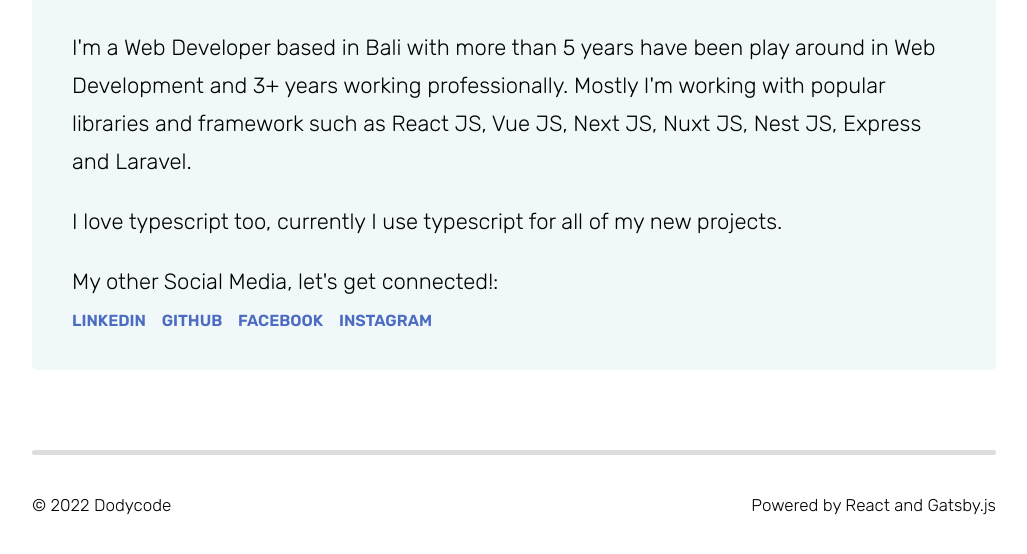
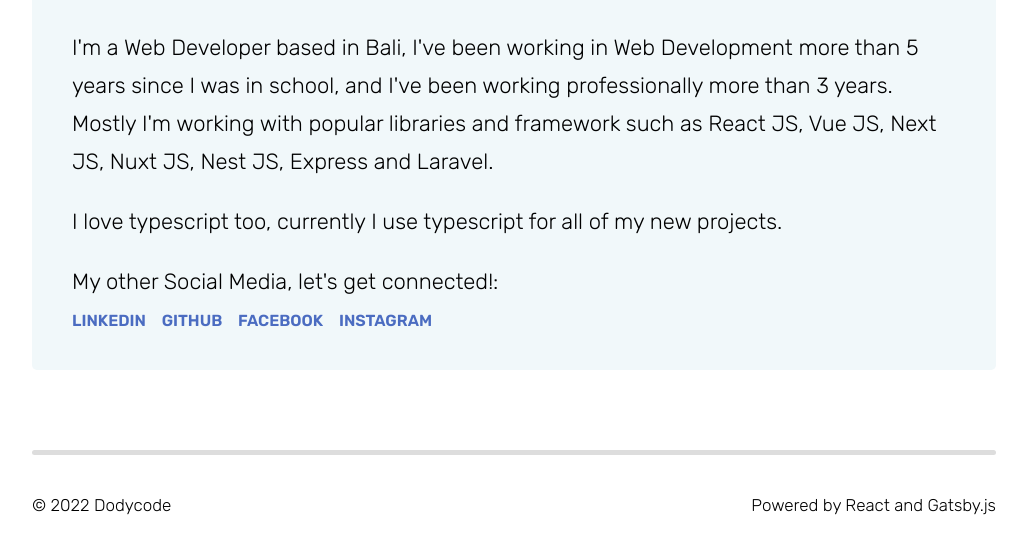
Before and after one commit to dodycode/v1, a Gatsby site: page / in a window 1280 px wide. Shown: the part 392-946 px from the top of the page, without its empty margins (126-1153 px from the left). Built offline with nearby package versions, Linux system fonts and the light colour scheme; Gatsby itself is replaced by a stand-in of ours.

Commit message:
Update index.js

```diff
--- a/src/pages/index.js
+++ b/src/pages/index.js
@@ -10,7 +10,7 @@
     <div className="jumbotron">
       <h1>👋 Hi, I'm Dody.</h1>
       <p className="txt-large">
-        I'm a Web Developer based in Bali with more than 5 years have been play around in Web Development and 3+ years working professionally. Mostly I'm working with popular libraries and framework such as React JS, Vue JS, Next JS, Nuxt JS, Nest JS, Express and Laravel.
+        I'm a Web Developer based in Bali, I've been working in Web Development more than 5 years since I was in school, and I've been working professionally more than 3 years. Mostly I'm working with popular libraries and framework such as React JS, Vue JS, Next JS, Nuxt JS, Nest JS, Express and Laravel.
       </p>
       <p className="txt-large">
         I love typescript too, currently I use typescript for all of my new projects.
```
